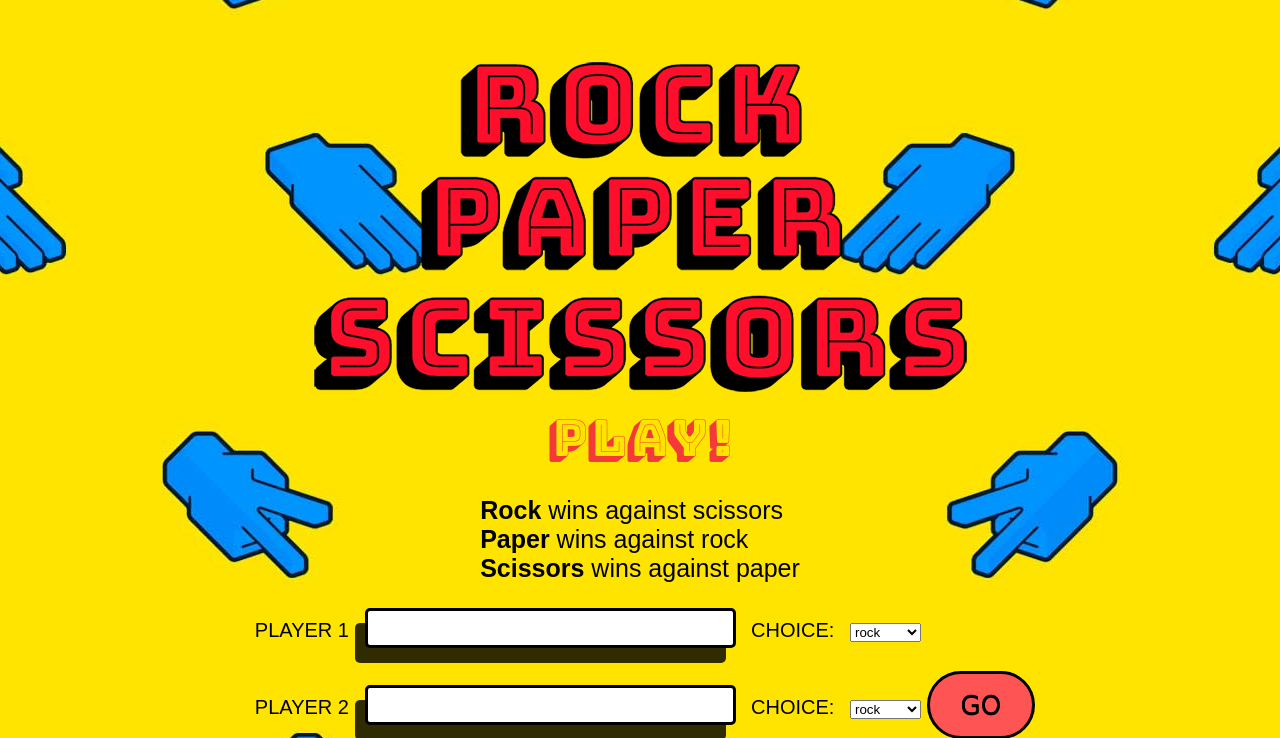
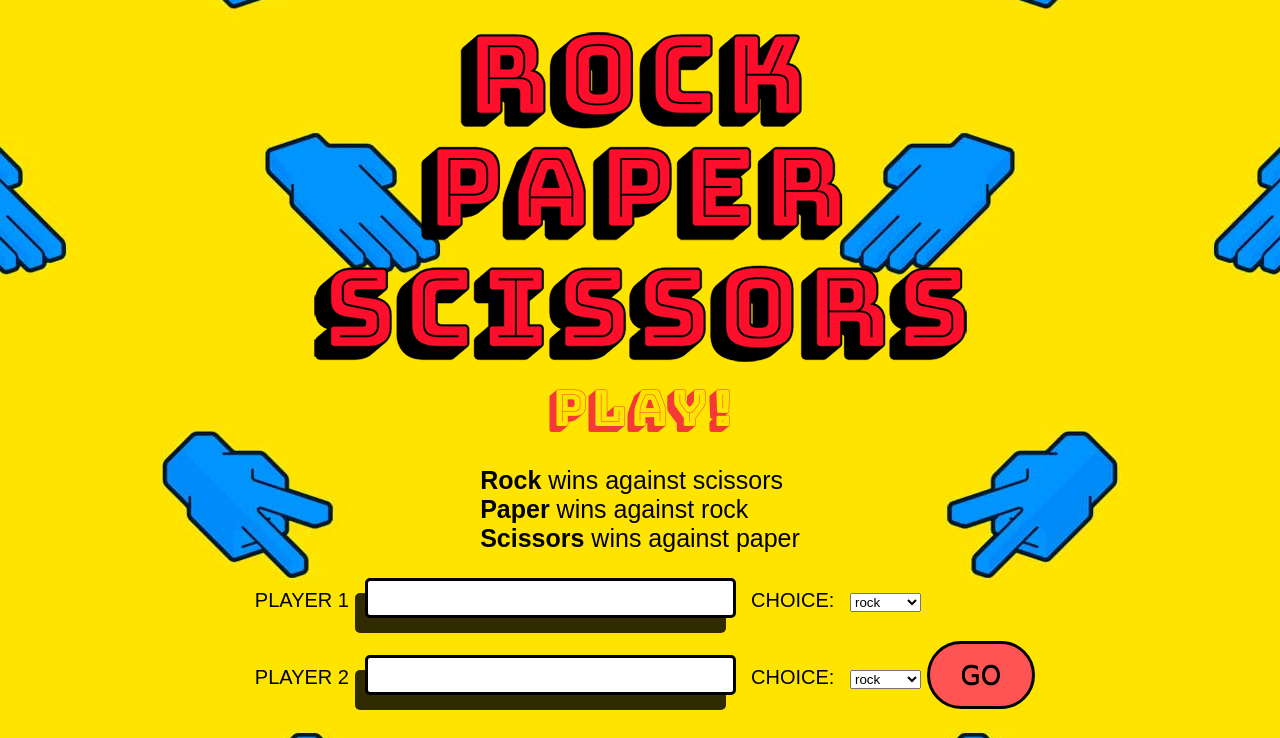
Before and after one commit to emma-dougherty/rock_paper_scissors, a Flask app: page / in a window 1280 px wide. Shown: the top 738 px of the page. Run offline with Flask 2, Linux system fonts and the light colour scheme.

Commit message:
fifth commit

```diff
--- a/static/style.css
+++ b/static/style.css
@@ -9,7 +9,7 @@ body {
     display: flex;
     flex-direction: row;
     justify-content: center;
-    margin-top: 50px;
+    margin-top: 20px;
 }
 
 h1 {
```
